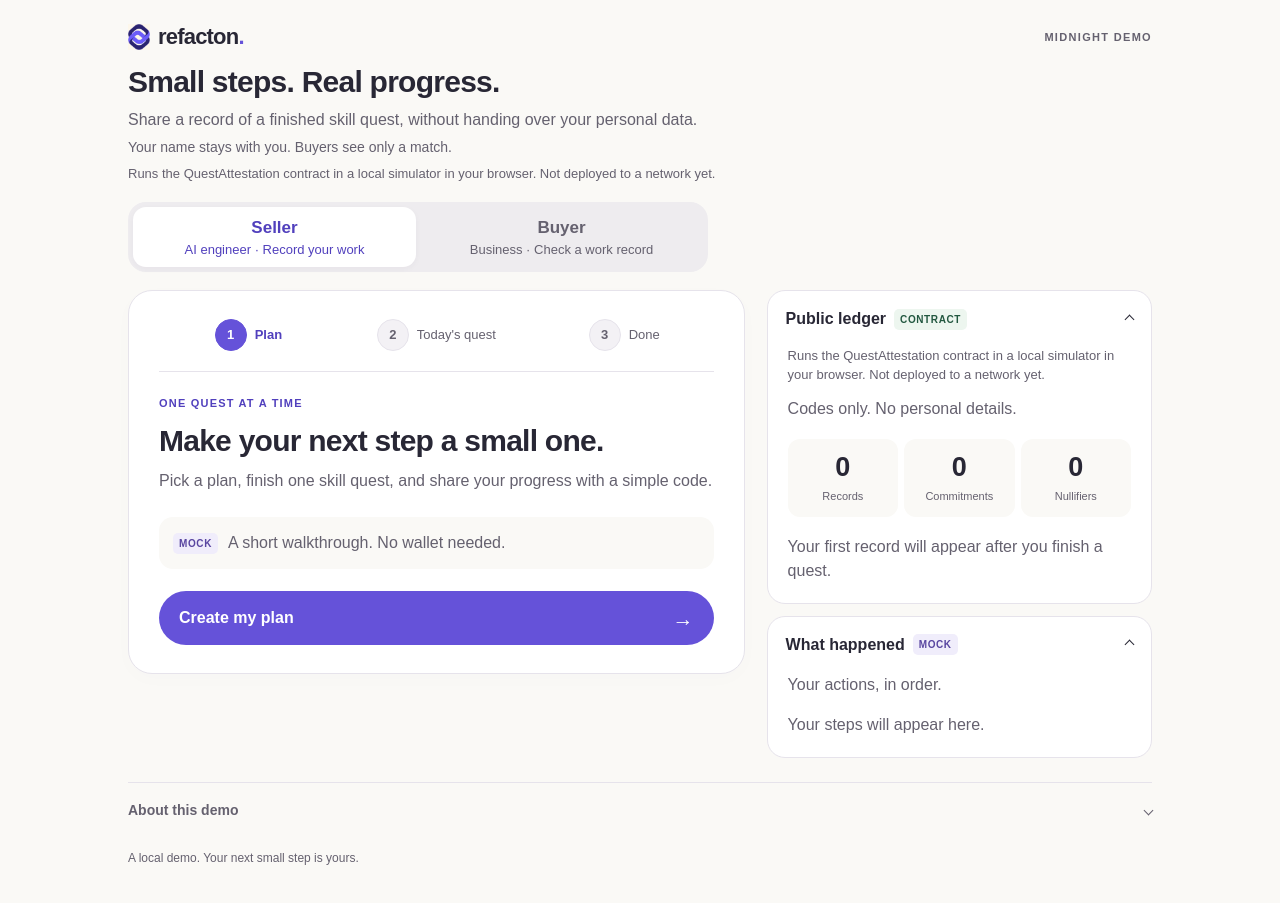
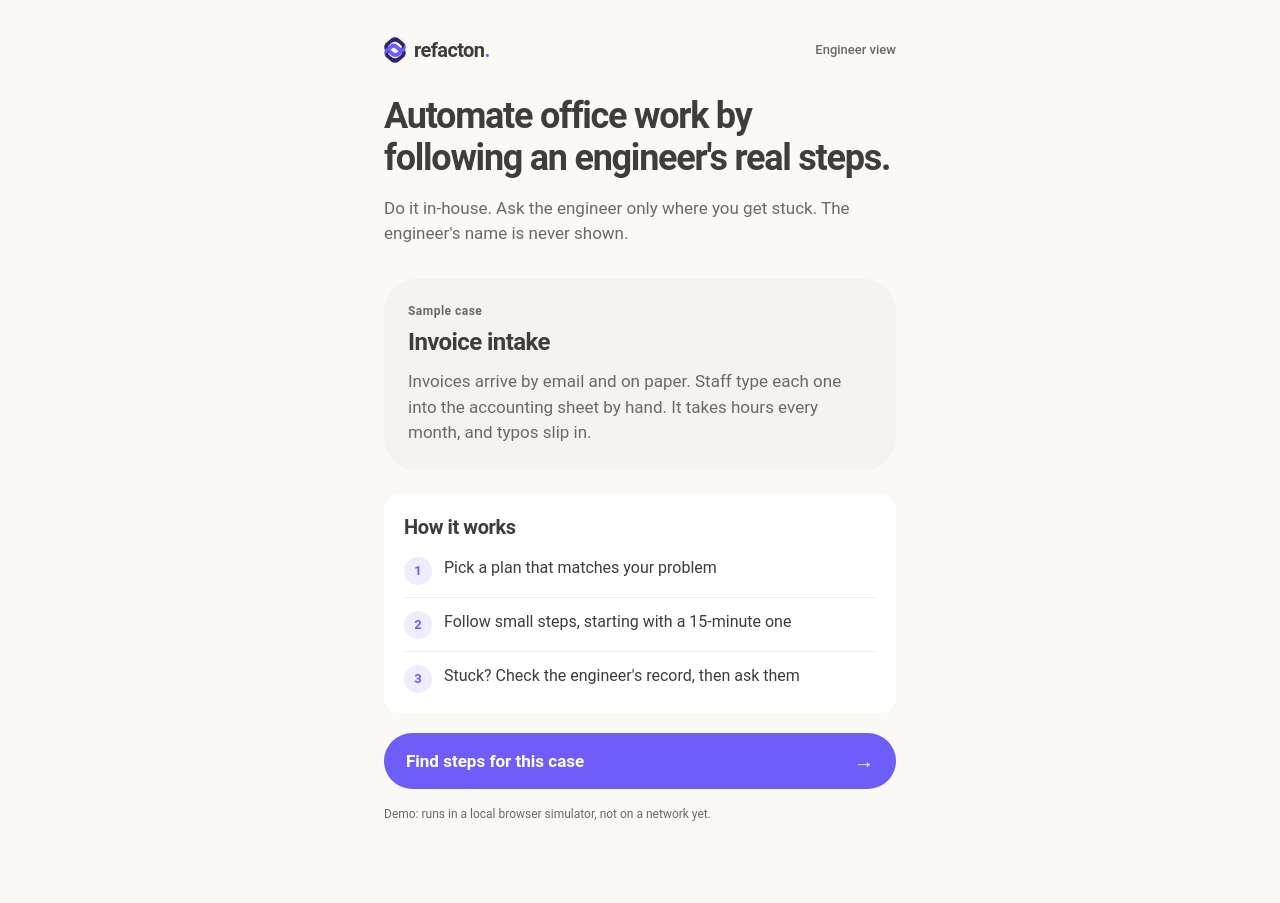
Before and after one commit to GIZMON-frapetino/refacton_midnight, a React (Vite) app in the folder demo-web/: page / in a window 1280 px wide. After the commit the page ends 859 px from the top, so only its background shows below. Built offline with nearby package versions, Linux system fonts and the light colour scheme.

Commit message:
Add business-first TOP page while preserving existing demo screens

```diff
--- /dev/null
+++ b/demo-web/src/components/TopPage.css
@@ -0,0 +1,166 @@
+/* Reference home: 24px page inset, 16px content gap, contained card,
+   32px section separation and pill CTA. Reference Today: small brand header,
+   white checklist surface and compact rows. All rules stay scoped to TOP. */
+.top-page {
+  --top-text: #3f3d3a;
+  --top-muted: #6b6965;
+  --top-accent: #6d5dfb;
+  --top-soft: #f5f3f0;
+  max-width: 560px;
+  min-height: 100vh;
+  margin: 0 auto;
+  padding: 20px 24px 28px;
+  background: #faf9f6;
+  color: var(--top-text);
+  font-family: Roboto, 'Helvetica Neue', Helvetica, Arial, sans-serif;
+  font-size: 17px;
+  line-height: 1.5;
+}
+.top-page .top-header {
+  display: flex;
+  align-items: center;
+  justify-content: space-between;
+  gap: 16px;
+  min-height: 44px;
+}
+.top-page .top-brand {
+  display: inline-flex;
+  align-items: center;
+  gap: 8px;
+  font-size: 20px;
+  line-height: 1;
+  font-weight: 600;
+  letter-spacing: -0.6px;
+}
+.top-page .top-brand img {
+  display: block;
+  width: 22px;
+  height: 26px;
+  object-fit: contain;
+}
+.top-page .top-brand-dot { color: var(--top-accent); }
+.top-page .top-engineer-link {
+  display: inline-flex;
+  align-items: center;
+  min-height: 44px;
+  color: var(--top-muted);
+  font-size: 13px;
+  font-weight: 500;
+  text-decoration: none;
+  white-space: nowrap;
+}
+.top-page .top-engineer-link:hover { color: var(--top-accent); text-decoration: underline; }
+.top-page .top-hero { margin-top: 24px; }
+.top-page .top-hero h1 {
+  font-size: 32px;
+  line-height: 1.16;
+  font-weight: 600;
+  letter-spacing: -0.035em;
+}
+.top-page .top-hero > p {
+  margin-top: 16px;
+  color: var(--top-muted);
+  font-size: 17px;
+  line-height: 1.5;
+}
+.top-page .top-case {
+  margin-top: 32px;
+  padding: 24px;
+  border-radius: 32px;
+  background: var(--top-soft);
+}
+.top-page .top-case-label {
+  color: var(--top-muted);
+  font-size: 12px;
+  line-height: 1.4;
+  font-weight: 600;
+  letter-spacing: 0.04em;
+}
+.top-page .top-case h2 {
+  margin-top: 8px;
+  font-size: 24px;
+  line-height: 1.25;
+  font-weight: 600;
+  letter-spacing: -0.025em;
+}
+.top-page .top-case-description {
+  margin-top: 12px;
+  color: var(--top-muted);
+  font-size: 17px;
+  line-height: 1.5;
+}
+.top-page .top-how {
+  margin-top: 24px;
+  padding: 20px;
+  border-radius: 16px;
+  background: #ffffff;
+}
+.top-page .top-how h2 {
+  font-size: 20px;
+  line-height: 1.3;
+  font-weight: 600;
+  letter-spacing: -0.02em;
+}
+.top-page .top-steps { list-style: none; margin: 16px 0 0; padding: 0; }
+.top-page .top-steps li {
+  display: flex;
+  align-items: flex-start;
+  gap: 12px;
+  padding: 12px 0;
+  border-bottom: 1px solid #f1efeb;
+}
+.top-page .top-steps li:first-child { padding-top: 0; }
+.top-page .top-steps li:last-child { padding-bottom: 0; border-bottom: 0; }
+.top-page .top-step-number {
+  display: flex;
+  align-items: center;
+  justify-content: center;
+  flex-shrink: 0;
+  width: 28px;
+  height: 28px;
+  margin-top: 1px;
+  border-radius: 50%;
+  background: #efedff;
+  color: var(--top-accent);
+  font-size: 13px;
+  line-height: 1;
+  font-weight: 600;
+}
+.top-page .top-steps p { font-size: 16px; line-height: 1.5; }
+.top-page .top-cta {
+  display: flex;
+  align-items: center;
+  justify-content: space-between;
+  gap: 12px;
+  width: 100%;
+  min-height: 56px;
+  margin-top: 20px;
+  padding: 16px 22px;
+  border: 0;
+  border-radius: 80px;
+  background: var(--top-accent);
+  color: #ffffff;
+  font-size: 17px;
+  line-height: 1.3;
+  font-weight: 600;
+  transition: background .15s ease;
+}
+.top-page .top-cta:hover { background: #5b49e6; }
+.top-page .top-cta > span { font-size: 20px; line-height: 1; }
+.top-page .top-cta:focus-visible,
+.top-page .top-engineer-link:focus-visible { outline-color: var(--top-accent); }
+.top-page .top-footer {
+  margin-top: 16px;
+  color: var(--top-muted);
+  font-size: 12px;
+  line-height: 1.5;
+}
+@media (max-width: 374px) {
+  .top-page { padding-left: 20px; padding-right: 20px; }
+  .top-page .top-hero h1 { font-size: 30px; }
+  .top-page .top-case { padding: 22px; }
+}
+@media (min-width: 600px) {
+  .top-page { padding-top: 28px; padding-bottom: 36px; }
+  .top-page .top-hero h1 { font-size: 36px; }
+}
--- /dev/null
+++ b/demo-web/src/components/TopPage.jsx
@@ -0,0 +1,66 @@
+import { useState } from 'react';
+import App from '../App.jsx';
+import refactonLogo from '../assets/refacton-logo.png';
+import './TopPage.css';
+
+const STEPS = [
+  'Pick a plan that matches your problem',
+  'Follow small steps, starting with a 15-minute one',
+  "Stuck? Check the engineer's record, then ask them",
+];
+
+export default function TopPage() {
+  const [demoOpened, setDemoOpened] = useState(false);
+
+  function openExistingDemo(event) {
+    event.preventDefault();
+    setDemoOpened(true);
+    window.scrollTo(0, 0);
+    requestAnimationFrame(() => document.getElementById('demo-panel')?.focus());
+  }
+
+  if (demoOpened) return <App />;
+
+  return (
+    <div className="top-page">
+      <header className="top-header">
+        <span className="top-brand" aria-label="Refacton">
+          <img src={refactonLogo} alt="" width="22" height="26" />
+          <span>refacton<span className="top-brand-dot">.</span></span>
+        </span>
+        <a className="top-engineer-link" href="#demo-panel" onClick={openExistingDemo}>Engineer view</a>
+      </header>
+
+      <main className="top-main">
+        <section className="top-hero" aria-labelledby="top-heading">
+          <h1 id="top-heading">Automate office work by following an engineer's real steps.</h1>
+          <p>Do it in-house. Ask the engineer only where you get stuck. The engineer's name is never shown.</p>
+        </section>
+
+        <section className="top-case" aria-labelledby="case-heading">
+          <p className="top-case-label">Sample case</p>
+          <h2 id="case-heading">Invoice intake</h2>
+          <p className="top-case-description">Invoices arrive by email and on paper. Staff type each one into the accounting sheet by hand. It takes hours every month, and typos slip in.</p>
+        </section>
+
+        <section className="top-how" aria-labelledby="how-heading">
+          <h2 id="how-heading">How it works</h2>
+          <ol className="top-steps">
+            {STEPS.map((step, index) => (
+              <li key={step}>
+                <span className="top-step-number" aria-hidden="true">{index + 1}</span>
+                <p>{step}</p>
+              </li>
+            ))}
+          </ol>
+        </section>
+
+        <button type="button" className="top-cta" onClick={openExistingDemo}>Find steps for this case<span aria-hidden="true">→</span></button>
+      </main>
+
+      <footer className="top-footer">
+        <p>Demo: runs in a local browser simulator, not on a network yet.</p>
+      </footer>
+    </div>
+  );
+}
--- a/demo-web/src/main.jsx
+++ b/demo-web/src/main.jsx
@@ -1,10 +1,10 @@
 import React from 'react';
 import ReactDOM from 'react-dom/client';
-import App from './App.jsx';
+import TopPage from './components/TopPage.jsx';
 import './styles.css';
 
 ReactDOM.createRoot(document.getElementById('root')).render(
   <React.StrictMode>
-    <App />
+    <TopPage />
   </React.StrictMode>
 );
```
